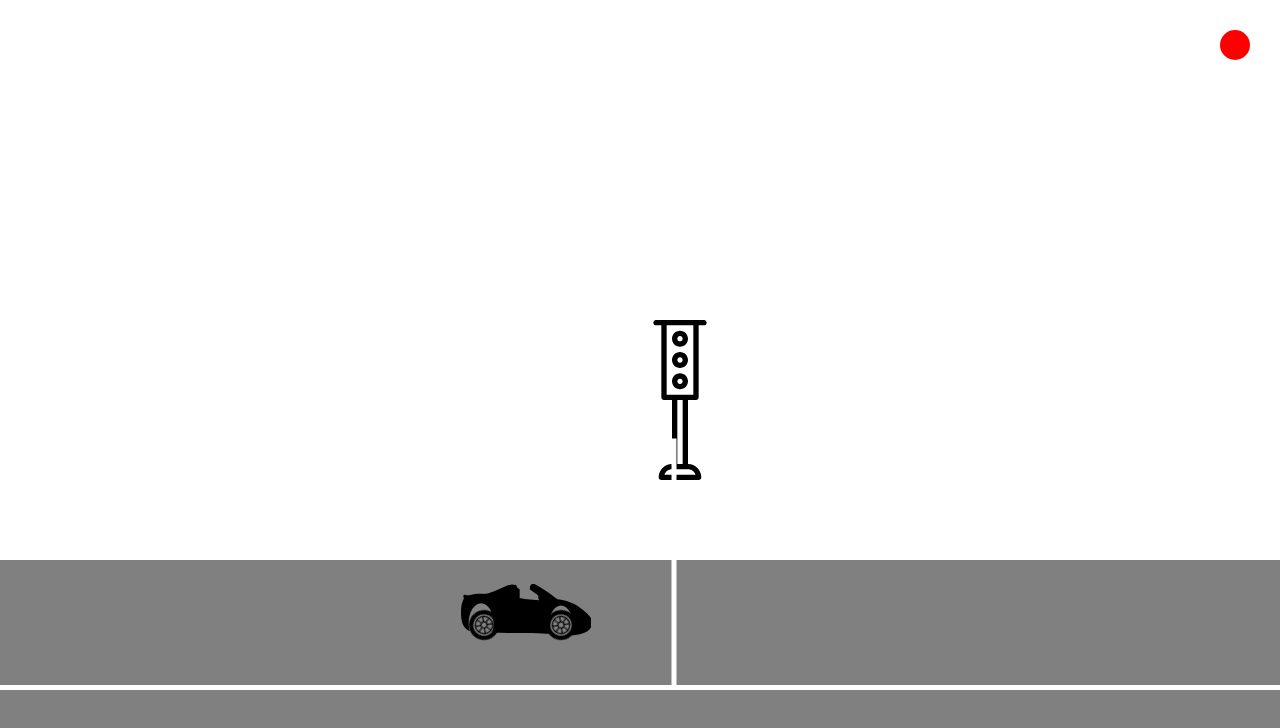
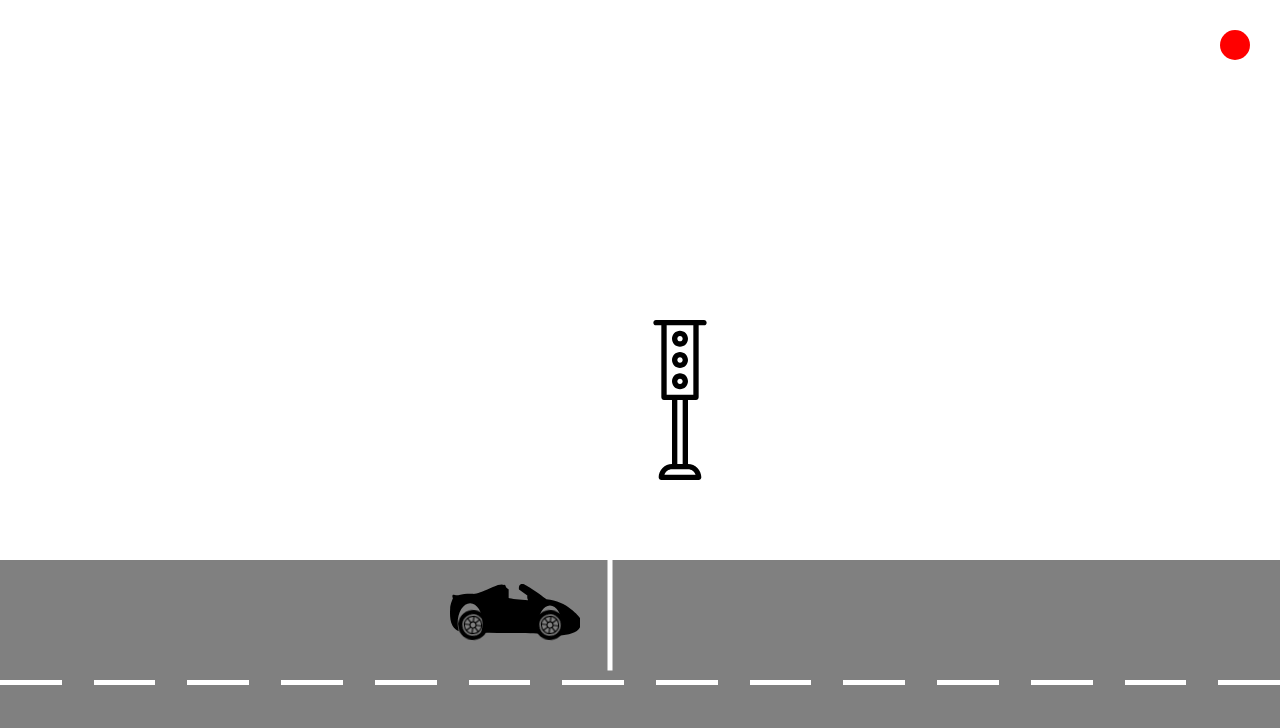
Before and after one commit to Prajwol-Shrestha/Assignment---AI, a plain HTML site: page index.html in a window 1280 px wide. Drawn offline with Linux system fonts and the light colour scheme.

Commit message:
feat: dynamic stripes

```diff
--- a/index.html
+++ b/index.html
@@ -21,7 +21,11 @@
                 <img src="/assets/wheel.svg" class="wheel front-wheel">
             </div>
             <div class="checkpoint"></div>
-            <div class="stripes"></div>
+            <div class="stripes-container">
+
+            </div>
+
+
         </div>
     </main>
 </body>
--- a/script.js
+++ b/script.js
@@ -2,6 +2,7 @@ const checkPointEl = document.querySelector('.checkpoint')
 const carEl = document.querySelector('.car-container')
 const wheelEl = document.querySelectorAll('.wheel')
 const lightEl = document.querySelector('.light')
+const stripesContEl = document.querySelector('.stripes-container')
 
 
 let currentLight = 'R'
@@ -45,9 +46,21 @@ function moveCar() {
     }
 }
 
+function addStripes(){
+    const vw = Math.max(document.documentElement.clientWidth || 0, window.innerWidth || 0)
+    let stripesNum = Math.floor(vw/90)
+    for (let i = 0; i < stripesNum; i++) {
+        let stripes = document.createElement('div')
+        stripes.className = 'stripes'
+        stripesContEl.appendChild(stripes)
+      }
+}
+
+addStripes()
+
 
 setInterval(changeLightColor, 100)
 
 setInterval(changeLight, 5000)
 
-setInterval(moveCar ,100)
+setInterval(moveCar ,10)
--- a/styles.css
+++ b/styles.css
@@ -44,22 +44,27 @@ img{
 }
 
 .checkpoint{
-    position: relative;
+    position: absolute;
     transform: rotate(90deg);
     height: 5px;
-    width: 31vh;
+    width: 15vh;
+    bottom: 78%;
     left: min(550px, 50vw);
     background-color: white;
     z-index: 10;
 }
 
-.stripes{
+.stripes-container{
     position: relative;
     top: 50%;
+    display: flex;
+    gap: 2em;
+}
+.stripes{
+    width: 10vw;
+    z-index: 10;
+    background-color: white;
     height: 5px;
-    background-color: white;
-    z-index: 10;
-    /* width: 30px; */
 }
 
 .car-container{
```
